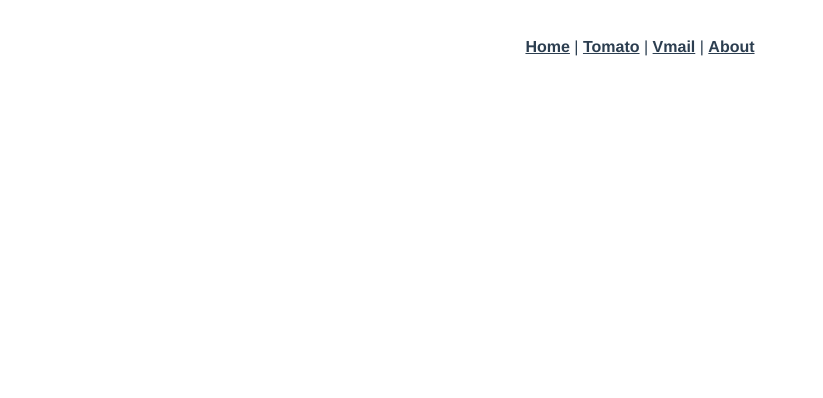
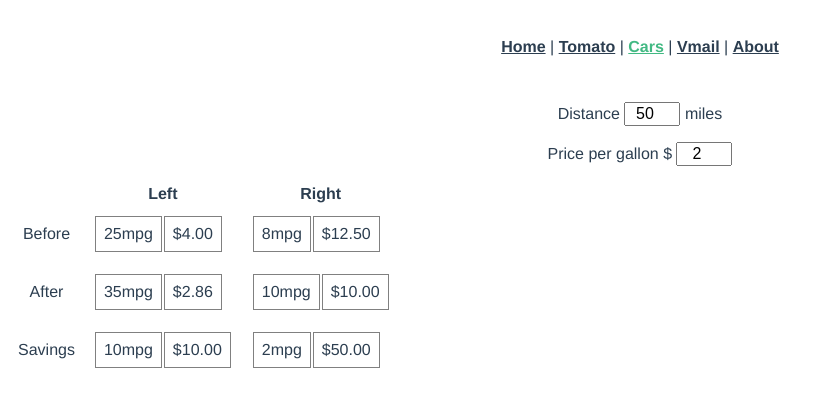
Before and after one commit to dvdrtrgn/muse3, a Vue app: page /cars in a window 1280 px wide. Shown: the top 398 px of the page, without its empty margins (0-823 px from the left). Built offline with nearby package versions, Linux system fonts and the light colour scheme.

Commit message:
Start cars

```diff
--- a/src/router/index.js
+++ b/src/router/index.js
@@ -15,6 +15,15 @@ const routes = [
     },
     component: () =>
       import(/* webpackChunkName: "tomato" */ '../views/calc/Tomato.vue'),
+  },
+  {
+    path: '/cars',
+    name: 'Cars',
+    meta: {
+      title: 'The Counter Intuitive Cars',
+    },
+    component: () =>
+      import(/* webpackChunkName: "cars" */ '../views/calc/Cars.vue'),
   },
   {
     path: '/vmail',
--- /dev/null
+++ b/src/views/calc/Cars.vue
@@ -0,0 +1,75 @@
+<template>
+  <p>
+    <label> Distance <input type="number" v-model="distance" /> miles</label>
+  </p>
+  <p>
+    <label> Price per gallon $ <input type="number" v-model="price" /> </label>
+  </p>
+  <table>
+    <tr>
+      <th></th>
+      <th>Left</th>
+      <th>Right</th>
+    </tr>
+    <tr>
+      <td>Before</td>
+      <td><CarCalc :mpg="leftBefore" :stats="stats"></CarCalc></td>
+      <td><CarCalc :mpg="rightBefore" :stats="stats"></CarCalc></td>
+    </tr>
+    <tr>
+      <td>After</td>
+      <td><CarCalc :mpg="leftAfter" :stats="stats"></CarCalc></td>
+      <td><CarCalc :mpg="rightAfter" :stats="stats"></CarCalc></td>
+    </tr>
+    <tr>
+      <td>Savings</td>
+      <td><CarCalc :mpg="leftDiff" :stats="stats"></CarCalc></td>
+      <td><CarCalc :mpg="rightDiff" :stats="stats"></CarCalc></td>
+    </tr>
+  </table>
+</template>
+
+<script>
+  import CarCalc from './components/CarCalc.vue';
+
+  export default {
+    name: 'Cars',
+    components: { CarCalc },
+    data() {
+      return {
+        leftAfter: 35,
+        rightAfter: 10,
+        leftBefore: 25,
+        rightBefore: 8,
+        distance: 50,
+        price: 2,
+      };
+    },
+    methods: {},
+    computed: {
+      leftDiff() {
+        return this.leftAfter - this.leftBefore;
+      },
+      rightDiff() {
+        return this.rightAfter - this.rightBefore;
+      },
+      stats() {
+        return {
+          distance: this.distance,
+          price: this.price,
+        };
+      },
+    },
+  };
+</script>
+
+<style>
+  td {
+    padding: 0.5em;
+  }
+  input {
+    font-size: 1rem;
+    text-align: center;
+    width: 3rem;
+  }
+</style>
--- a/src/views/calc/Tomato.vue
+++ b/src/views/calc/Tomato.vue
@@ -1,17 +1,19 @@
 <template>
   <h1>Take a fresh 100g tomato...</h1>
-  <h2>It’s approximately <span class="red">99%</span>&nbsp;water!</h2>
+  <h2 v-if="!accepted">
+    It’s approximately <span class="red">99%</span>&nbsp;water!
+  </h2>
 
   <div :style="`height: ${size * 1.2}px`">
     <label for="Guess">
       <TomatoSvg :width="size" :height="size" :reveal="fill" />
     </label>
 
-    <h3 id="Right" class="red" v-if="isCorrect">CORRECT</h3>
+    <h3 id="Right" class="red" v-if="isCorrect">HALF</h3>
   </div>
 
   <div id="Challenge">
-    <p>What’s the mass, when dehydrated to 98% water?</p>
+    <p v-if="!accepted || isCorrect">What’s the mass, when dehydrated to 98% water?</p>
 
     <div v-if="!accepted">
       <button @click="accepted = true">Accept Challenge</button>
@@ -62,7 +64,9 @@
     },
     computed: {
       isCorrect() {
-        return this.fill === 49;
+        let rez = this.fill === 49;
+        if (rez) this.finish();
+        return rez;
       },
       hintText() {
         let rez = 'Check';
--- /dev/null
+++ b/src/views/calc/components/CarCalc.vue
@@ -0,0 +1,32 @@
+<template>
+  <slot />
+  <table>
+    <tr>
+      <td>{{ mpg }}mpg</td>
+      <td>${{ cost }}</td>
+    </tr>
+  </table>
+</template>
+
+<script>
+  export default {
+    props: ['mpg', 'stats'],
+    data() {
+      return {};
+    },
+    computed: {
+      gallons() {
+        return this.stats.distance / this.mpg;
+      },
+      cost() {
+        return (this.stats.price * this.gallons).toFixed(2);
+      },
+    },
+  };
+</script>
+
+<style scoped>
+  td {
+    border: 1px solid gray;
+  }
+</style>
```
